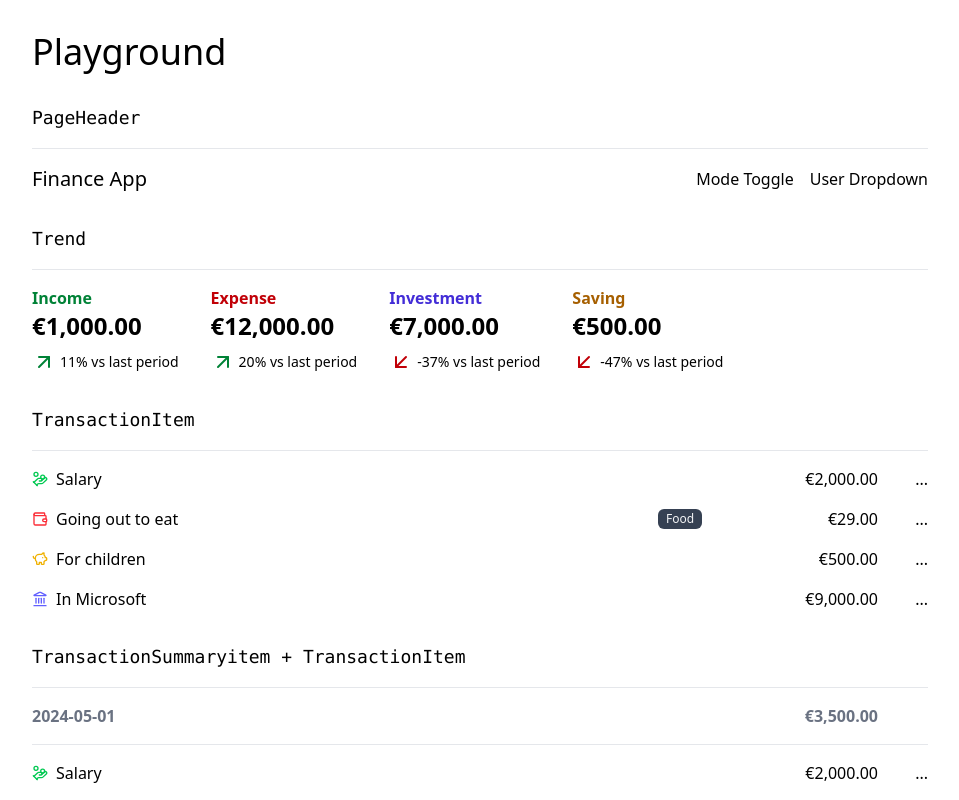
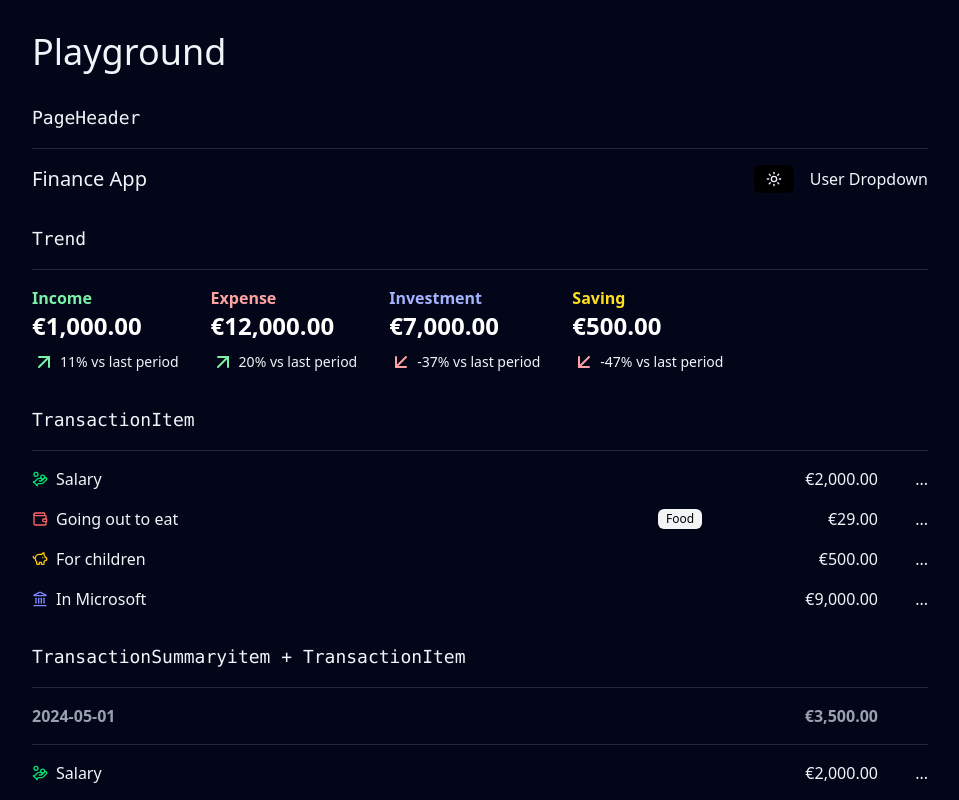
Before and after one commit to FarhanWahyudi/next-15-finance-app, a Next.js app: page /playground in a window 1280 px wide. Shown: the top 800 px of the page, without its empty margins (160-1119 px from the left). Built offline with nearby package versions, Linux system fonts and the light colour scheme.

Commit message:
Membuat dark mode

```diff
--- a/app/globals.css
+++ b/app/globals.css
@@ -1,4 +1,5 @@
 @import "tailwindcss";
+@custom-variant dark (&:where(.dark, .dark *));
 @plugin "@tailwindcss/forms";
 
 body {
--- a/app/layout.js
+++ b/app/layout.js
@@ -1,5 +1,6 @@
 import { Geist, Geist_Mono } from "next/font/google";
 import "./globals.css";
+import useServerDarkMode from "@/hooks/use-server-dark-mode";
 
 const geistSans = Geist({
   variable: "--font-geist-sans",
@@ -17,8 +18,10 @@ export const metadata = {
 };
 
 export default function RootLayout({ children }) {
+  const theme = useServerDarkMode()
+
   return (
-    <html lang="en">
+    <html lang="en" className={theme}>
       <body
         className={`${geistSans.variable} ${geistMono.variable} antialiased`}
       >
--- /dev/null
+++ b/components/dark-mode-toggle.jsx
@@ -0,0 +1,13 @@
+'use client'
+
+import useDarkMode from '@/hooks/use-dark-mode'
+import Button from './button'
+import {Moon, Sun} from 'lucide-react'
+
+export default function DarkModeToggle({defaultMode = 'dark'}) {
+  const {theme, toggleTheme} = useDarkMode(defaultMode)
+  return <Button variant="ghost" size="sm" onClick={toggleTheme}>
+    {theme === 'light' && <Moon className="w-4 h-4" />}
+    {theme === 'dark' && <Sun className="w-4 h-4" />}
+  </Button>
+}
--- a/components/page-header.jsx
+++ b/components/page-header.jsx
@@ -1,6 +1,9 @@
 import Link from "next/link";
+import DarkModeToggle from "./dark-mode-toggle";
+import useServerDarkMode from "@/hooks/use-server-dark-mode";
 
 export default function PageHeader({className}) {
+    const theme = useServerDarkMode()
     return (
         <header className={`flex justify-between items-center ${className}`}>
             <Link href="/dashboard" className="text-xl hover:underline underline-offset-8
@@ -9,7 +12,7 @@ export default function PageHeader({className}) {
             </Link>
 
             <div className='flex items-center space-x-4'>
-                <div>Mode Toggle</div>
+                <DarkModeToggle defaultMode={theme} />
                 <div>User Dropdown</div>
             </div>
         </header>
--- /dev/null
+++ b/hooks/use-dark-mode.js
@@ -0,0 +1,18 @@
+import { useState } from 'react'
+
+const useDarkMode = (defaultTheme = 'dark') => {
+  const [theme, setTheme] = useState(defaultTheme)
+
+  const setAndSaveTheme = (theme) => {
+    setTheme(theme)
+    document.documentElement.classList.remove('light', 'dark')
+    document.documentElement.classList.add(theme)
+  }
+  const toggleTheme = () => {
+    setAndSaveTheme(theme === 'dark' ? 'light' : 'dark')
+  }
+
+  return { theme, toggleTheme }
+}
+
+export default useDarkMode
--- /dev/null
+++ b/hooks/use-server-dark-mode.js
@@ -0,0 +1,5 @@
+const useServerDarkMode = (defaultTheme = 'dark') => {
+  return defaultTheme
+}
+
+export default useServerDarkMode
--- a/package.json
+++ b/package.json
@@ -12,6 +12,7 @@
     "lucide-react": "^0.539.0",
     "next": "15.4.6",
     "react": "19.1.0",
+    "react-cookie": "^8.0.1",
     "react-dom": "19.1.0"
   },
   "devDependencies": {
```
Also changed, not shown: 1 other file (tests, documents, lock files or other folders).
